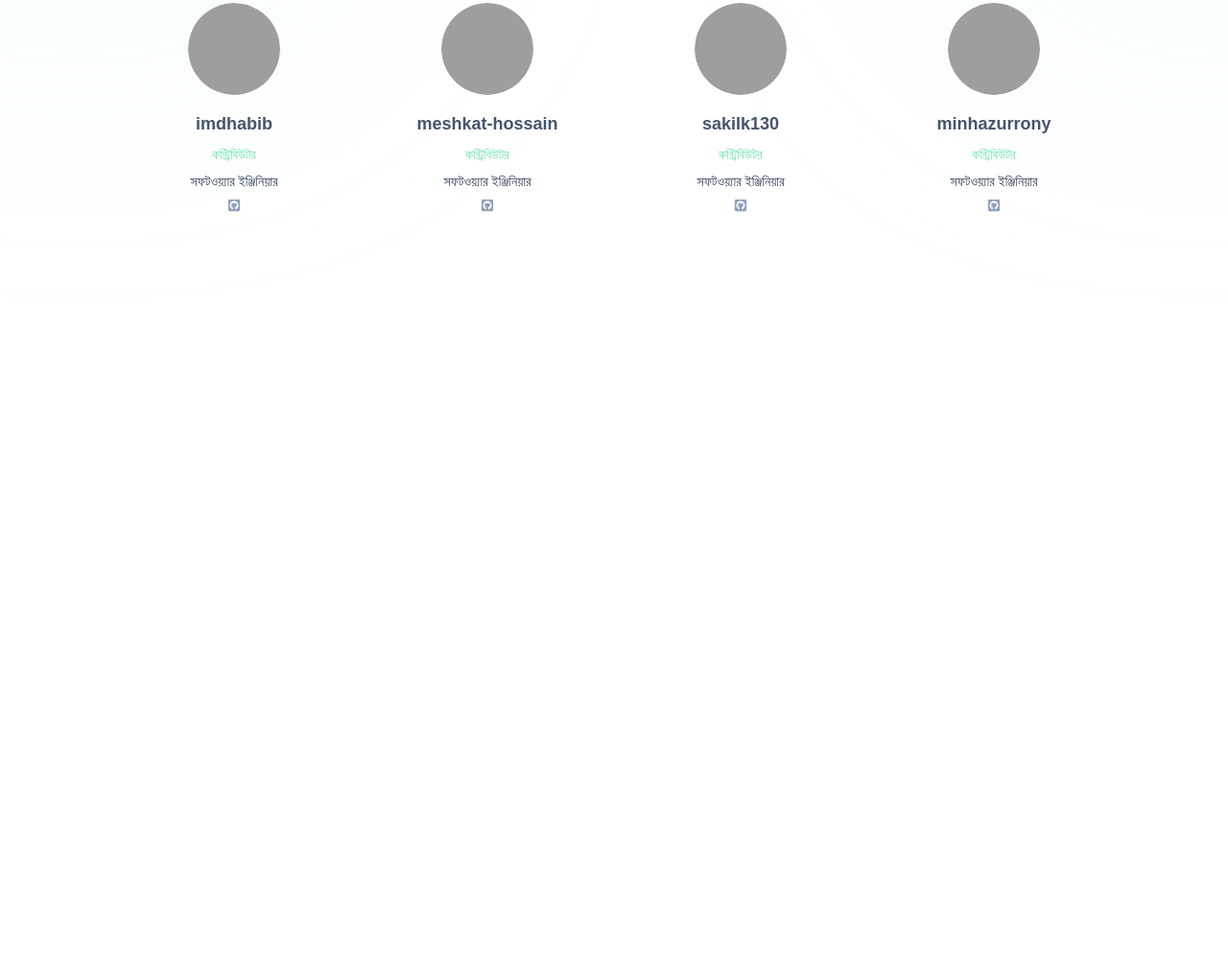
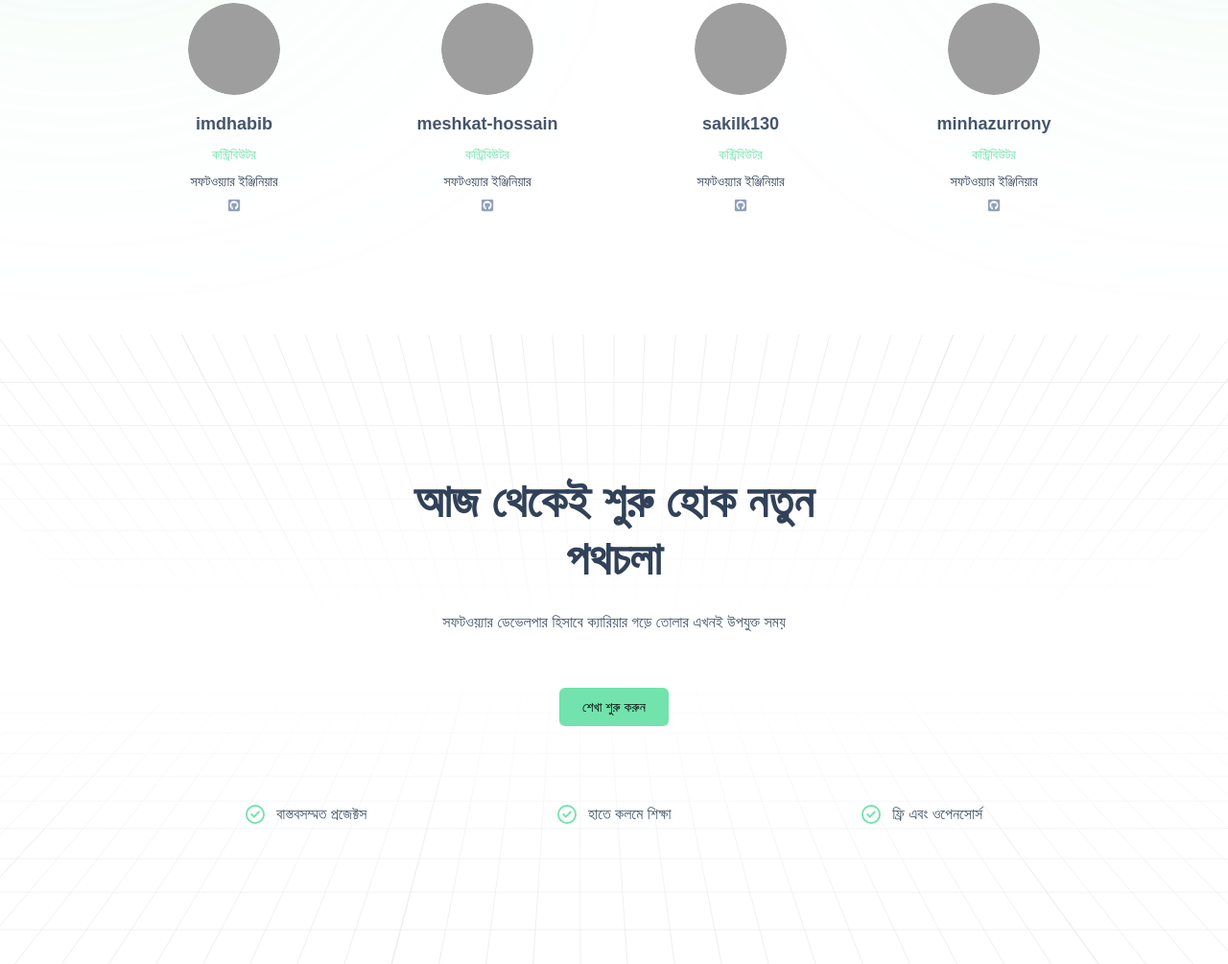
Before and after one commit to codealoy/codealoy, an Astro site: page / in a window 1280 px wide. Shown: the part 4328-5333 px from the top of the page at 96% size. Before the commit the page ends 4677 px from the top, so only its background shows below. Built offline with nearby package versions, Linux system fonts and the light colour scheme; Astro itself is replaced by a stand-in of ours; no server answers; grey boxes are pictures that could not be loaded; a web font is replaced by a local one.

Commit message:
feat: add HomeCTA component to enhance homepage with call-to-action and project highlights

```diff
--- /dev/null
+++ b/src/components/home/HomeCTA.tsx
@@ -0,0 +1,55 @@
+import { FaRegCircleCheck } from 'react-icons/fa6';
+
+import { BottomSkewBoxPattern } from '@/components/patterns/BottomSkewBoxPattern';
+import { TopSkewBoxPattern } from '@/components/patterns/TopSkewBoxPattern';
+import { Button } from '@/components/ui/button';
+
+export default function HomeCta() {
+  return (
+    <section className="bg-gray dark:bg-dark relative overflow-hidden py-36">
+      <div
+        className="absolute top-0 left-1/2 -translate-x-1/2"
+        aria-hidden="true"
+      >
+        <TopSkewBoxPattern />
+      </div>
+      <div
+        className="absolute bottom-0 left-1/2 -translate-x-1/2"
+        aria-hidden="true"
+      >
+        <BottomSkewBoxPattern />
+      </div>
+      <div className="relative z-10 px-5">
+        <div className="mx-auto text-center">
+          <h2 className="mx-auto max-w-[17ch] text-4xl leading-tight font-semibold text-slate-700 lg:text-5xl lg:leading-tight dark:text-slate-200">
+            আজ থেকেই শুরু হোক নতুন পথচলা
+          </h2>
+          <p className="mx-auto mt-6 max-w-sm lg:max-w-full">
+            সফটওয়্যার ডেভেলপার হিসাবে ক্যারিয়ার গড়ে তোলার এখনই উপযুক্ত সময়
+          </p>
+          <div className="mt-10 lg:mt-14">
+            <a href="/courses">
+              <Button variant="default" size="lg">
+                শেখা শুরু করুন
+              </Button>
+            </a>
+          </div>
+          <ul className="mx-auto mt-10 flex max-w-screen-sm flex-col items-center justify-between space-y-4 md:flex-row md:space-y-0 lg:mt-20 lg:max-w-3xl">
+            <li className="flex items-center">
+              <FaRegCircleCheck className="text-primary mr-3 h-5 w-5" />
+              <p>বাস্তবসম্মত প্রজেক্টস</p>
+            </li>
+            <li className="flex items-center">
+              <FaRegCircleCheck className="text-primary mr-3 h-5 w-5" />
+              <p>হাতে কলমে শিক্ষা</p>
+            </li>
+            <li className="flex items-center">
+              <FaRegCircleCheck className="text-primary mr-3 h-5 w-5" />
+              <p>ফ্রি এবং ওপেনসোর্স</p>
+            </li>
+          </ul>
+        </div>
+      </div>
+    </section>
+  );
+}
--- a/src/pages/index.astro
+++ b/src/pages/index.astro
@@ -5,6 +5,7 @@ import Counter from '@/components/home/Counter';
 import FeatureGrid from '@/components/home/FeatureGrid';
 import Hero from '@/components/home/Hero';
 import HighlightedFeatures from '@/components/home/HighlightedFeatures';
+import HomeCta from '@/components/home/HomeCTA';
 import Team from '@/components/home/Team';
 ---
 
@@ -15,5 +16,6 @@ import Team from '@/components/home/Team';
     <Counter client:visible />
     <HighlightedFeatures client:visible />
     <Team client:visible />
+    <HomeCta />
   </Fragment>
 </DefaultLayout>
```
